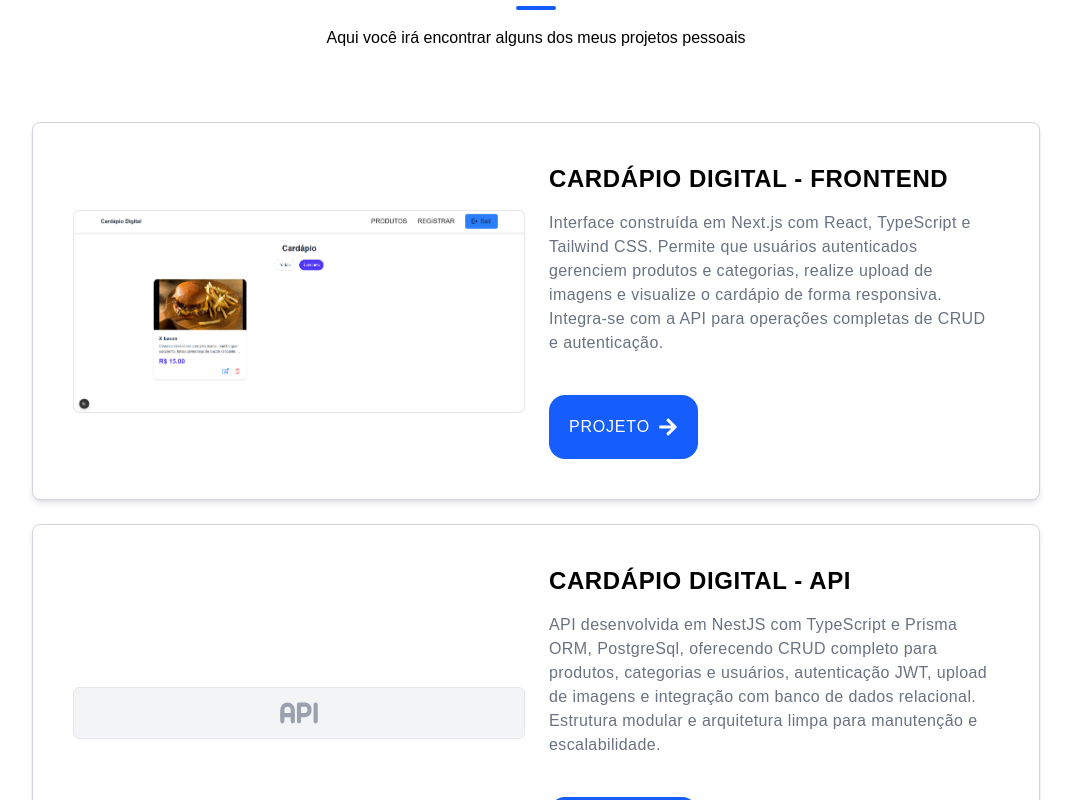
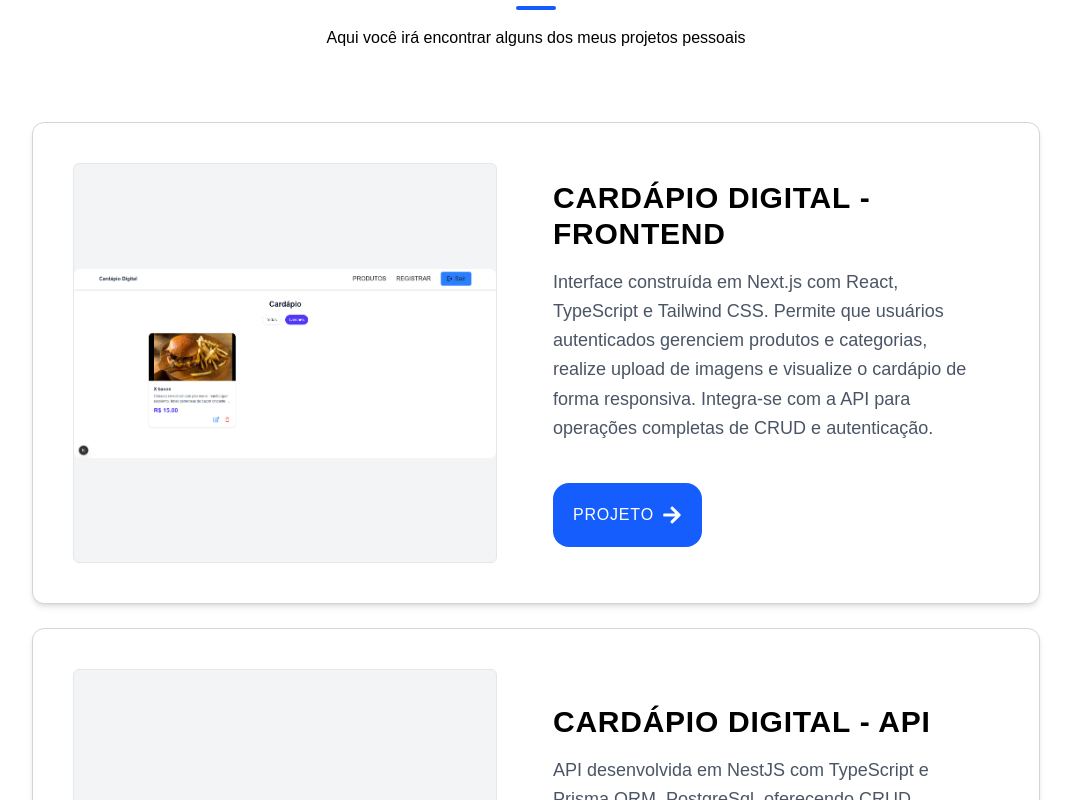
Before and after one commit to Pedrohss2/my-cv, a Next.js app: page / in a window 1280 px wide. Shown: the part 2160-2960 px from the top of the page, without its empty margins (104-1175 px from the left). Built offline with nearby package versions, Linux system fonts and the light colour scheme.

Commit message:
fet: ajustando layout pra celulr

```diff
--- a/src/components/Card/ProjetoCard.tsx
+++ b/src/components/Card/ProjetoCard.tsx
@@ -11,14 +11,14 @@ export default function ProjetoCard({
   link,
 }: Projeto) {
   return (
-    <div className="flex flex-col lg:flex-row items-center shadow-md border border-gray-300 transition-all justify-between gap-6 p-6 lg:p-10 rounded-lg w-full bg-white">
-      <div className="w-full lg:flex-1 bg-gray-100 flex items-center justify-center rounded-md overflow-hidden border border-gray-200">
+    <div className="flex flex-col w-screen lg:flex-row items-center shadow-md border border-gray-300 transition-all justify-between gap-8 p-6 sm:p-10 rounded-xl  sm:w-full bg-white min-h-[480px]">
+      <div className="w-full lg:flex-1 bg-gray-100 flex items-center justify-center rounded-md overflow-hidden border border-gray-200 min-h-[260px] sm:min-h-[400px]">
         {imagem ? (
           <Image
             alt={`Imagem do projeto ${titulo}`}
-            src={imagem || ""}
-            width={600}
-            height={400}
+            src={imagem}
+            width={800}
+            height={500}
             className="w-full h-auto object-contain rounded-md"
             quality={100}
           />
@@ -29,11 +29,11 @@ export default function ProjetoCard({
         )}
       </div>
 
-      <div className="flex-1 flex flex-col justify-center text-center lg:text-left mt-6 lg:mt-0">
-        <h2 className="text-xl sm:text-2xl font-bold mb-4 uppercase tracking-wide">
+      <div className="flex-1 flex flex-col justify-center text-center lg:text-left mt-6 lg:mt-0 px-4 sm:px-6">
+        <h2 className="text-2xl sm:text-3xl font-bold mb-4 uppercase tracking-wide">
           {titulo}
         </h2>
-        <p className="text-gray-500 mb-6 sm:mb-10 text-sm sm:text-base tracking-wide">
+        <p className="text-gray-600 mb-6 sm:mb-10 text-base sm:text-lg leading-relaxed">
           {descricao}
         </p>
 
@@ -46,5 +46,7 @@ export default function ProjetoCard({
         </div>
       </div>
     </div>
+
+
   );
 }
```
